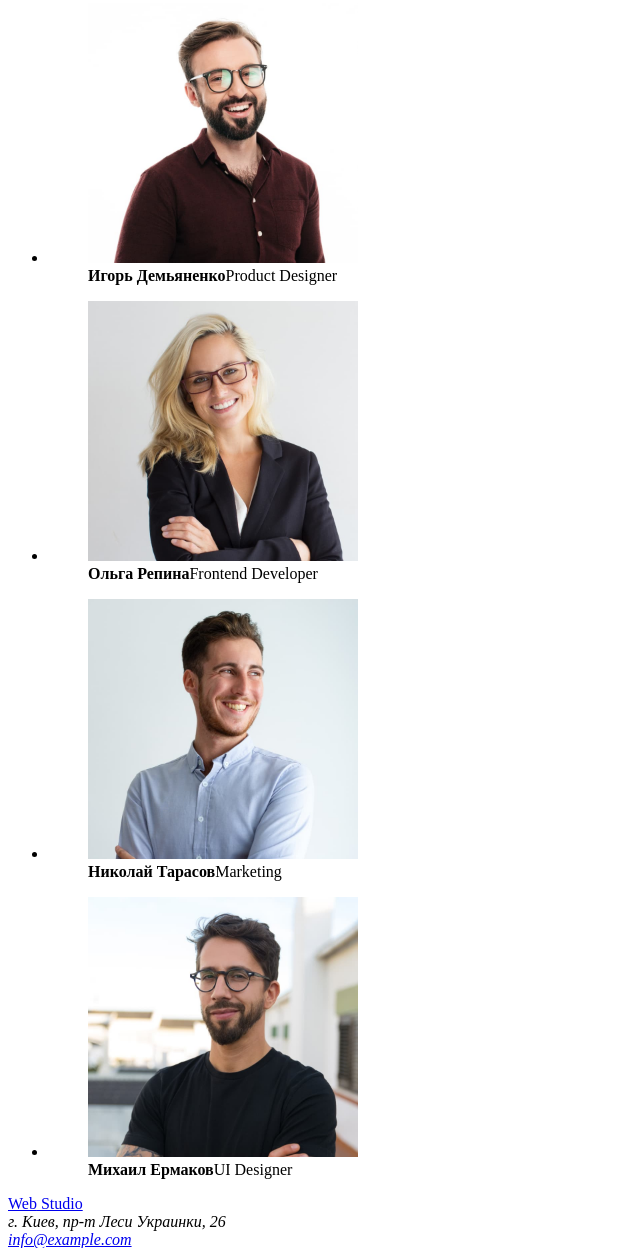
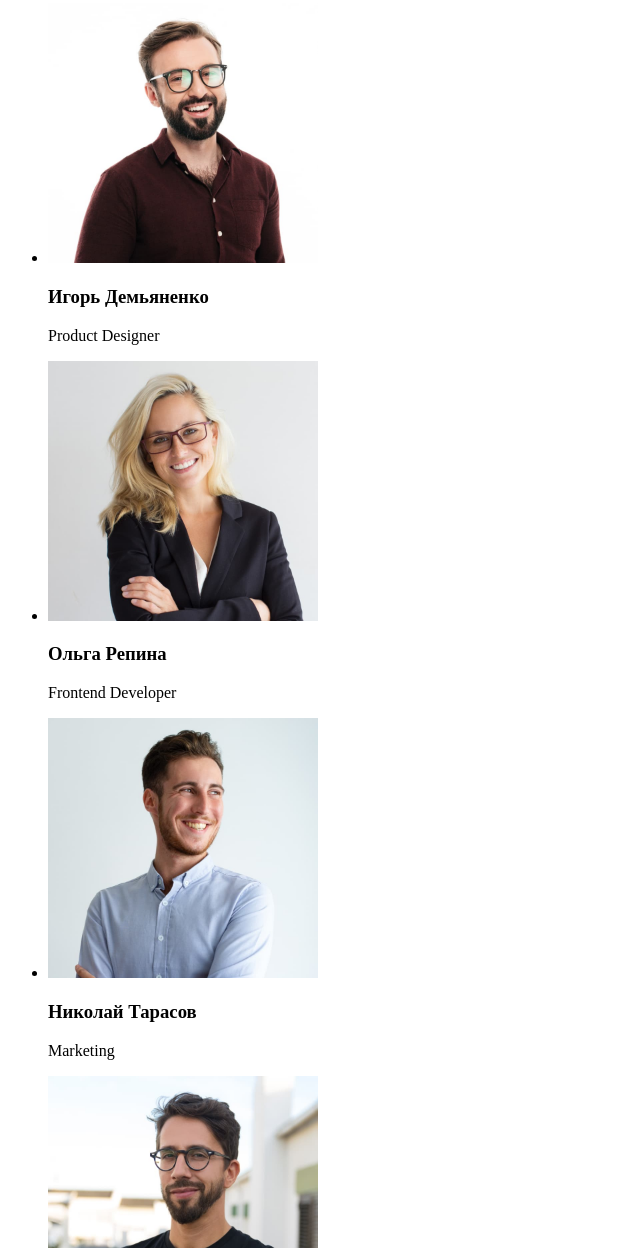
Before and after one commit to viktoriiashy/goit-markup-hw-01, a plain HTML site: page index.html in a window 1280 px wide. Shown: the part 1552-2800 px from the top of the page, without its empty margins (0-640 px from the left). Drawn offline with Linux system fonts and the light colour scheme.

Commit message:
Правки

```diff
--- a/index.html
+++ b/index.html
@@ -27,9 +27,10 @@
        <section>
            <h1>Эффективные решения для вашего бизнеса</h1>
            <button type="button"> Заказать услугу</button>
-           <aside>
-               <div>
-                   <ul>
+       </section>
+
+       <section>
+                    <ul>
                        <li>
                            <h3>Внимание к деталям</h3>
                            <p>Идейные соображения, а также начало повседневной работы по формированию позиции.</p>
@@ -47,26 +48,19 @@
                            <p>Значимость этих проблем настолько очевидна, что реализация плановых заданий.</p>
                        </li>
                    </ul>
-               </div>
-           </aside>
        </section>
+
        <section>
            <h2>Чем мы занимаемся</h2>
            <ul>
                <li>
-                   <a href="#">
                        <img src="images/box1.jpg" alt="Процес розробки сайтів" width="370">
-                   </a>
                </li>
                <li>
-                   <a href="#">
                        <img src="images/box2.jpg" alt="Презентація продукту" width="370">
-                   </a>
                </li>
                <li>
-                   <a href="#">
                        <img src="images/box3.jpg" alt="Корекція кольору" width="370">
-                   </a>
                </li>
            </ul>
        </section>
@@ -75,28 +69,24 @@
            <h2>Наша команда</h2>
            <ul>
                <li>
-                   <figure>
                        <img src="images/team1.jpg" alt="Игорь Демьяненко" width="270">
-                       <figcaption> <b>Игорь Демьяненко</b>Product Designer</figcaption>
-                   </figure>
+                       <h3>Игорь Демьяненко</h3>
+                       <p>Product Designer</p>
                </li>
                <li>
-                   <figure>
                        <img src="images/team2.jpg" alt="Ольга Репина" width="270">
-                       <figcaption> <b>Ольга Репина</b>Frontend Developer</figcaption>
-                   </figure>
+                       <h3>Ольга Репина</h3>
+                       <p>Frontend Developer</p>
                </li>
                <li>
-                   <figure>
                        <img src="images/team3.jpg" alt="Николай Тарасов" width="270">
-                       <figcaption><b>Николай Тарасов</b>Marketing</figcaption>
-                   </figure>
+                       <h3> Николай Тарасов</h3>
+                       <p>Marketing</p>
                </li>
                <li>
-                   <figure>
                        <img src="images/team4.jpg" alt="Михаил Ермаков" width="270">
-                       <figcaption><b>Михаил Ермаков</b>UI Designer</figcaption>
-                   </figure>
+                       <h3>Михаил Ермаков</h3>
+                        <p>UI Designer</p>
                </li>
            </ul>
        </section>
@@ -105,13 +95,10 @@
    <footer>
        <a href="#"> <span>Web</span> Studio</a>
        <address>
-       г. Киев, пр-т Леси Украинки, 26
+       <p>г. Киев, пр-т Леси Украинки, 26</p>
+       <a href="mailto:info@example.com">info@example.com</a> <br/>
+       <a href="tel:380991111111">+38 099 111 11 11</a>
        </address>
-
-<address>
-  <a href="mailto:info@example.com">info@example.com</a> <br/>
-  <a href="tel:380991111111">+38 099 111 11 11</a>
-</address>
    </footer>
 </body>
 </html>
```
